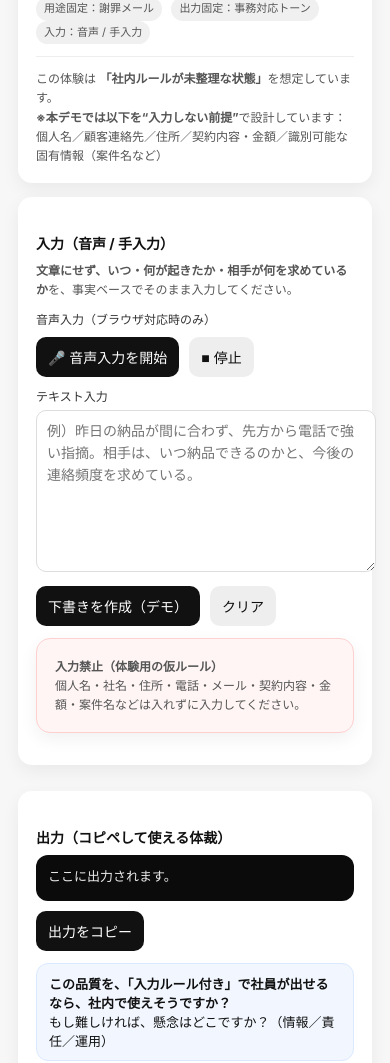
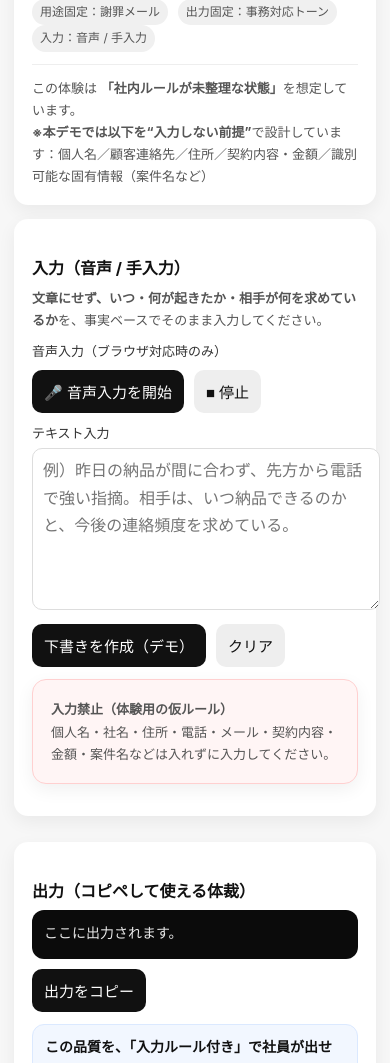
Before and after one commit to oodate0619/taiou, a plain HTML site: page index.html in a window 390 px wide. Shown: the part 107-1170 px from the top of the page. Drawn offline with Linux system fonts and the light colour scheme.

Commit message:
Refactor CSS and JavaScript for improved readability

```diff
--- a/index.html
+++ b/index.html
@@ -5,28 +5,70 @@
   <meta name="viewport" content="width=device-width,initial-scale=1" />
   <title>トラブル対応文書の“安全な下書き体験”（デモ）</title>
   <style>
-    body { font-family: -apple-system,BlinkMacSystemFont,"Segoe UI",Roboto,Helvetica,Arial,"Hiragino Kaku Gothic ProN","Noto Sans JP",Meiryo,sans-serif; margin: 0; background:#f7f7f7; color:#111; }
+    body {
+      font-family: -apple-system,BlinkMacSystemFont,"Segoe UI",Roboto,Helvetica,Arial,
+        "Hiragino Kaku Gothic ProN","Noto Sans JP",Meiryo,sans-serif;
+      margin: 0;
+      background:#f7f7f7;
+      color:#111;
+      font-size: 15px;
+    }
     .wrap { max-width: 980px; margin: 0 auto; padding: 18px; }
-    .card { background:#fff; border-radius: 14px; padding: 18px; box-shadow: 0 6px 18px rgba(0,0,0,.06); margin-bottom: 14px; }
+    .card {
+      background:#fff; border-radius: 14px; padding: 18px;
+      box-shadow: 0 6px 18px rgba(0,0,0,.06);
+      margin-bottom: 14px;
+    }
     h1 { font-size: 20px; margin: 0 0 10px; }
     h2 { font-size: 14px; margin: 18px 0 8px; }
     .muted { color:#555; font-size: 12px; line-height: 1.6; }
     .row { display:flex; gap:12px; flex-wrap: wrap; }
     .col { flex:1; min-width: 290px; }
     label { display:block; font-size: 12px; margin: 10px 0 6px; color:#333; }
-    textarea { width:100%; min-height: 140px; border:1px solid #ddd; border-radius: 10px; padding: 10px; font-size: 14px; line-height: 1.6; resize: vertical; }
-    .btns { display:flex; gap:10px; flex-wrap: wrap; margin-top: 10px; }
+    textarea {
+      width:100%; min-height: 140px; border:1px solid #ddd; border-radius: 10px;
+      padding: 10px; font-size: 14px; line-height: 1.6; resize: vertical;
+    }
+    .btns { display:flex; gap:10px; flex-wrap: wrap; margin-top: 10px; align-items:center; }
     button { border:0; border-radius: 10px; padding: 10px 12px; font-size: 14px; cursor:pointer; }
     .primary { background:#111; color:#fff; }
     .ghost { background:#eee; color:#111; }
     .warn { background:#fff5f5; border:1px solid #ffd0d0; }
-    .pill { display:inline-block; font-size: 11px; padding: 3px 8px; border-radius: 999px; background:#f0f0f0; margin-right: 6px; }
-    pre { white-space: pre-wrap; word-break: break-word; background:#0b0b0b; color:#eaeaea; padding: 12px; border-radius: 12px; margin: 0; font-size: 13px; line-height: 1.7; }
-    .footerQ { font-size: 13px; padding: 10px 12px; border-radius: 12px; background:#f2f7ff; border:1px solid #dbe9ff; }
+    .pill {
+      display:inline-block; font-size: 11px; padding: 3px 8px;
+      border-radius: 999px; background:#f0f0f0; margin-right: 6px;
+    }
+    pre {
+      white-space: pre-wrap; word-break: break-word;
+      background:#0b0b0b; color:#eaeaea;
+      padding: 12px; border-radius: 12px; margin: 0;
+      font-size: 13px; line-height: 1.7;
+    }
+    .footerQ {
+      font-size: 13px; padding: 10px 12px; border-radius: 12px;
+      background:#f2f7ff; border:1px solid #dbe9ff;
+      line-height: 1.6;
+    }
     .small { font-size: 11px; color:#666; }
     .hr { height:1px; background:#eee; margin: 12px 0; }
+
+    /* ========= スマホ表示の可読性アップ（最小調整） ========= */
+    @media (max-width: 768px) {
+      body { font-size: 16px; }
+      .wrap { padding: 14px; }
+      h1 { font-size: 22px; }
+      h2 { font-size: 16px; }
+      .muted { font-size: 13px; line-height: 1.7; }
+      label { font-size: 13px; }
+      textarea { font-size: 16px; line-height: 1.7; }
+      pre { font-size: 14px; line-height: 1.8; }
+      .footerQ { font-size: 14px; line-height: 1.7; }
+      button { font-size: 15px; padding: 11px 12px; }
+      .pill { font-size: 12px; }
+    }
   </style>
 </head>
+
 <body>
   <div class="wrap">
     <div class="card">
@@ -113,12 +155,15 @@
     // --- 擬似生成（商談用デモ） ---
     function pseudoGenerate(text) {
       const now = new Date();
-    const y = now.getFullYear(), m = String(now.getMonth()+1).padStart(2,'0'), d = String(now.getDate()).padStart(2,'0');
+      const y = now.getFullYear();
+      const m = String(now.getMonth() + 1).padStart(2, '0');
+      const d = String(now.getDate()).padStart(2, '0');
 
-    // 最低限の情報が薄い時は、事務トーンで「確認する」文面に寄せて事故回避
-    const thin = (text || "").trim().length < 40;
+      const cleaned = (text || "").trim();
+      const thin = cleaned.length < 40;
 
       const subject = "【お詫び】対応の遅れに関するご連絡";
+
       if (thin) {
         return `${subject}
 
@@ -132,7 +177,14 @@
 何卒よろしくお願いいたします。`;
       }
 
-    // 事実→お詫び→次の連絡（固定）
+      const bullets = cleaned
+        .split(/\n+/)
+        .map(s => s.trim())
+        .filter(Boolean)
+        .slice(0, 6)
+        .map(s => "・" + s)
+        .join("\n");
+
       return `${subject}
 
 いつもお世話になっております。
@@ -141,7 +193,7 @@
 このたびは、下記の件につきまして、予定通りの対応ができずご迷惑をおかけし、誠に申し訳ございません。
 
 【状況（要点）】
-${text.split(/\n+/).slice(0,6).map(s => "・" + s.trim()).join("\n")}
+${bullets}
 
 現在、状況を確認のうえ対応を進めております。
 本日（${y}/${m}/${d}）中に、進捗と今後の見込みをあらためてご連絡いたします。
```
Lines whose indentation alone changed are shown as unchanged.
